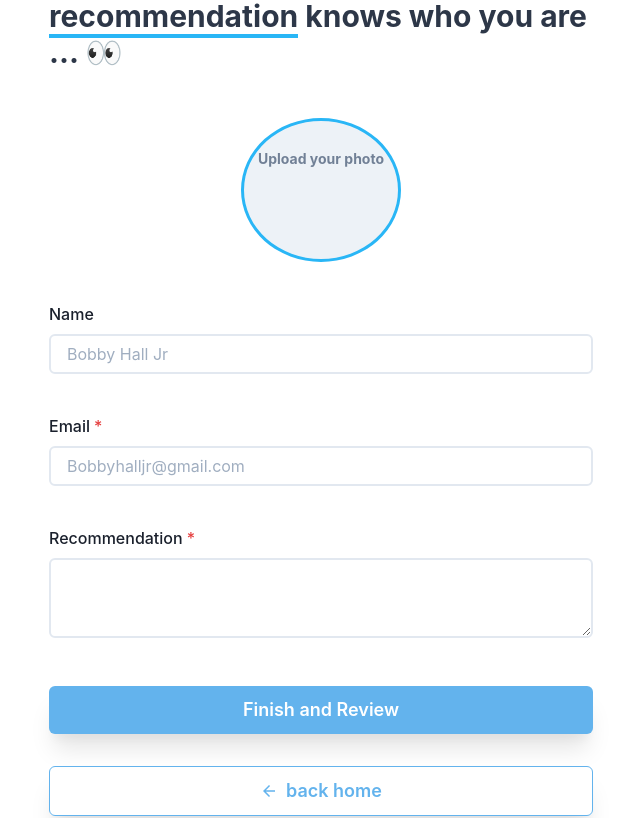
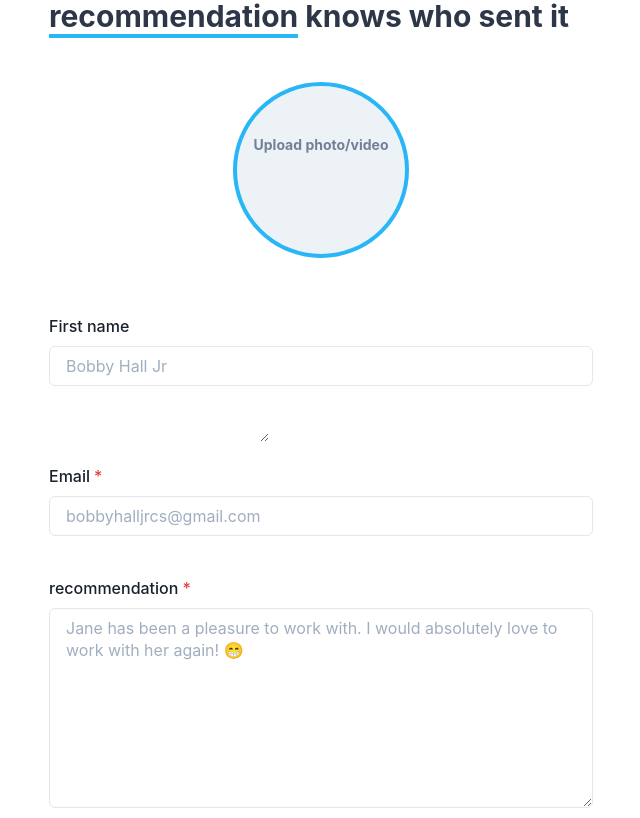
Before and after one commit to bigdatasciencegroup/recommend-app, a Next.js app: page /recommendations/create in a window 1280 px wide. Shown: the part 261-1079 px from the top of the page, without its empty margins (319-959 px from the left). Built offline with nearby package versions, Linux system fonts and the light colour scheme; some icons are missing.

Commit message:
added more styles

```diff
--- a/components/HookForm/index.js
+++ b/components/HookForm/index.js
@@ -1,20 +1,23 @@
+import React from "react";
 import { useForm } from "react-hook-form";
-import React from "react";
 import {
   FormErrorMessage,
   FormLabel,
   FormControl,
   Input,
-  Button
+  Button,
+  Textarea,
+  Stack
 } from "@chakra-ui/react";
 import UploadImage from '../../components/uploadImage'
 
 export default function HookForm() {
+
   const { handleSubmit, errors, register, formState } = useForm();
 
   function validateName(value) {
     if (!value) {
-      return "You don't have a name? 🤔";
+      return "Name is required";
     }
   }
 
@@ -40,49 +43,61 @@ export default function HookForm() {
   }
 
   return (
+    <Stack spacing="10" w='full'>
         <form onSubmit={handleSubmit(onSubmit)}>
 
         <FormControl isInvalid={errors.name}>
-
-        <UploadImage postRequestUrl='#'/>
-
             {/* name */}
-        <FormLabel htmlFor="name">First name</FormLabel>
+            <FormLabel mt='4' htmlFor="name">First name</FormLabel>
             <Input
+            mb='2'
             name="name"
-          placeholder="name"
-          ref={register({ validate: validateName })}
+            placeholder="Bobby Hall Jr"
+            ref={register({ required: true })}
             />
             <FormErrorMessage>
             {errors.name && errors.name.message}
             </FormErrorMessage>
             </FormControl>
 
+            <textarea name="Recommendation" ref={register({required: true})} />
+
+
             {/* email */}
-      <FormLabel htmlFor="name">Email</FormLabel>
+            <FormControl isInvalid={errors.email} isRequired>
+                <FormLabel mt='4' htmlFor="name">Email</FormLabel>
                 <Input
+                isRequired
                 name="email"
-          placeholder="email"
+                placeholder="bobbyhalljrcs@gmail.com"
                 ref={register({ validate: validateEmail })}
                 />
                 <FormErrorMessage>
                 {errors.email && errors.email.message}
                 </FormErrorMessage>
+            </FormControl>
 
             {/* recommendation */}
-        <FormLabel htmlFor="recommendation">recommendation</FormLabel>
-        <Input
+            <FormControl isInvalid={errors.recommendation} isRequired>
+                <FormLabel mt='10' htmlFor="recommendation">recommendation</FormLabel>
+                <Textarea
+                isRequired
+                size='md'
+                h='200px'
                 name="recommendation"
-          placeholder="Bobby has been a pleasure to work with. I would absolutely love to work with him again! 😁"
+                placeholder="Jane has been a pleasure to work with. I would absolutely love to work with her again! 😁"
                 ref={register({ validate: validateRecommendation })}
                 />
                 <FormErrorMessage>
                 {errors.recommendation && errors.recommendation.message}
                 </FormErrorMessage>
+            </FormControl>
 
-      <Button mt={4} colorScheme="teal" isLoading={formState.isSubmitting} type="submit">
-        Submit
+            <Button isLoading={formState.isSubmitting} type="submit" _hover={{ bg: 'blue.400' }} fontWeight='600' fontSize='lg' boxShadow='xl' mt='3rem' py='1.5rem' w='full' color='white' bg='blue.300' type="submit" form="my-form">
+                Finish and Review
             </Button>
+
         </form>
+    </Stack>
   );
 }
--- a/components/uploadImage/index.js
+++ b/components/uploadImage/index.js
@@ -47,10 +47,10 @@ export default function UploadImage(postRequestUrl) {
           <Tag fontSize='md' color='gray.700' boxShadow='sm' letterSpacing='.2' bg='blue.200' fontWeight='bold' py='2' px='4' borderRadius='full' whiteSpace='nowrap' textAlign='center' my='4'>Change Image</Tag>
         </Box>
         ) : (
-          <Box bg='gray.100' color='gray.500' w='10rem' h='9rem' p='4' border='3px solid #29B6F6' borderRadius='50%'>
-            <span style={{ display: 'flex', justifyContent: 'center', marginTop: '.7rem', alignItems: 'center', flexDirection: 'column' }} className="fa-3x" fill='#a5a5a5'>
+          <Box bg='gray.100' color='gray.500' w='11rem' h='11rem' p='4' cursor='pointer' border='4px solid #29B6F6' borderRadius='50%'>
+            <span style={{ display: 'flex', justifyContent: 'center', marginTop: '1.5rem', alignItems: 'center', flexDirection: 'column' }} className="fa-3x" fill='#a5a5a5'>
               <i className="fas fa-camera"/>
-            <Text textAlign='center' whiteSpace='nowrap' as='h5' fontSize='sm' fontWeight='bold'>Upload your photo</Text>
+            <Text textAlign='center' whiteSpace='nowrap' as='h5' fontSize='sm' mt='2' fontWeight='bold'>Upload photo/video</Text>
             </span>
           </Box>
         )}
--- a/package.json
+++ b/package.json
@@ -16,7 +16,7 @@
     "next": "10.0.5",
     "react": "17.0.1",
     "react-dom": "17.0.1",
-    "react-hook-form": "^6.14.1",
+    "react-hook-form": "^6.12.2",
     "react-images-upload": "^1.2.8"
   }
 }
--- a/pages/recommendations/create.js
+++ b/pages/recommendations/create.js
@@ -22,51 +22,23 @@ import { ArrowBackIcon } from '@chakra-ui/icons'
 import Navbar from '../../components/navbar'
 import Layout from '../../components/layout'
 import UploadImage from '../../components/uploadImage'
+import HookForm from '../../components/HookForm'
 
 export default function Create(){
-    const firstField = React.useRef()
-
     return (
         <>
       <Layout>
         <Heading alignSelf='flex-start' as='h4' color='gray.700' size='xl'>Create a recommendation</Heading>
-        <Heading as="h2" color='gray.700' my='2rem' size="lg"> Fill out <span class='blue-underline'>your</span> information so that the person recieving the <span class='blue-underline'>recommendation</span> knows who you are ... <span aria-label='eyes'> 👀 </span></Heading>
+        <Heading as="h2" color='gray.700' my='2rem' size="lg"> Fill out <span class='blue-underline'>your</span> information so that the person recieving the <span class='blue-underline'>recommendation</span> knows who sent it</Heading>
 
         <Stack spacing="2.5rem" w='full'>
-
+            {/* image upload */}
             <UploadImage postRequestUrl='#'/>
 
-            <Box>
-                <FormLabel htmlFor="name">Name</FormLabel>
-                <Input
-                border='2px solid #d5d5d5'
-                ref={firstField}
-                id="name"
-                placeholder="Bobby Hall Jr"
-                />
-            </Box>
+            {/* recommendation form */}
+            <HookForm />
+        </Stack>
 
-            <FormControl id='email' isRequired>
-                <FormLabel htmlFor="email">Email</FormLabel>
-                <Input
-                border='2px solid #333'
-                id="email"
-                placeholder="Bobbyhalljr@gmail.com"
-                />
-            </FormControl>
-
-            <FormControl id='recommendation-form-container' isRequired>
-                <FormLabel htmlFor="recommendation">Recommendation</FormLabel>
-                <Textarea border='2px solid #333' id="recommendation" />
-            </FormControl>
-        </Stack>
-        <Link href='#'>
-            <a style={{ width: '100%' }}>
-                <Button _hover={{ bg: 'blue.400' }} fontWeight='600' fontSize='lg' boxShadow='xl' mt='3rem' py='1.5rem' w='full' color='white' bg='blue.300' type="submit" form="my-form">
-                    Finish and Review
-                </Button>
-            </a>
-        </Link>
         <Link href='/' as='/'>
             <a style={{ width: '100%' }}>
                 <Button colorScheme='blue' variant='outline' leftIcon={<ArrowBackIcon />} color='blue.300' fontWeight='600' fontSize='lg' boxShadow='xl' mt='2rem' py='1.5rem' w='full' type="submit" form="my-form">
```
Also changed, not shown: svg/Line.svg (added), 1 other file (tests, documents, lock files or other folders). Lines whose indentation alone changed are shown as unchanged.
